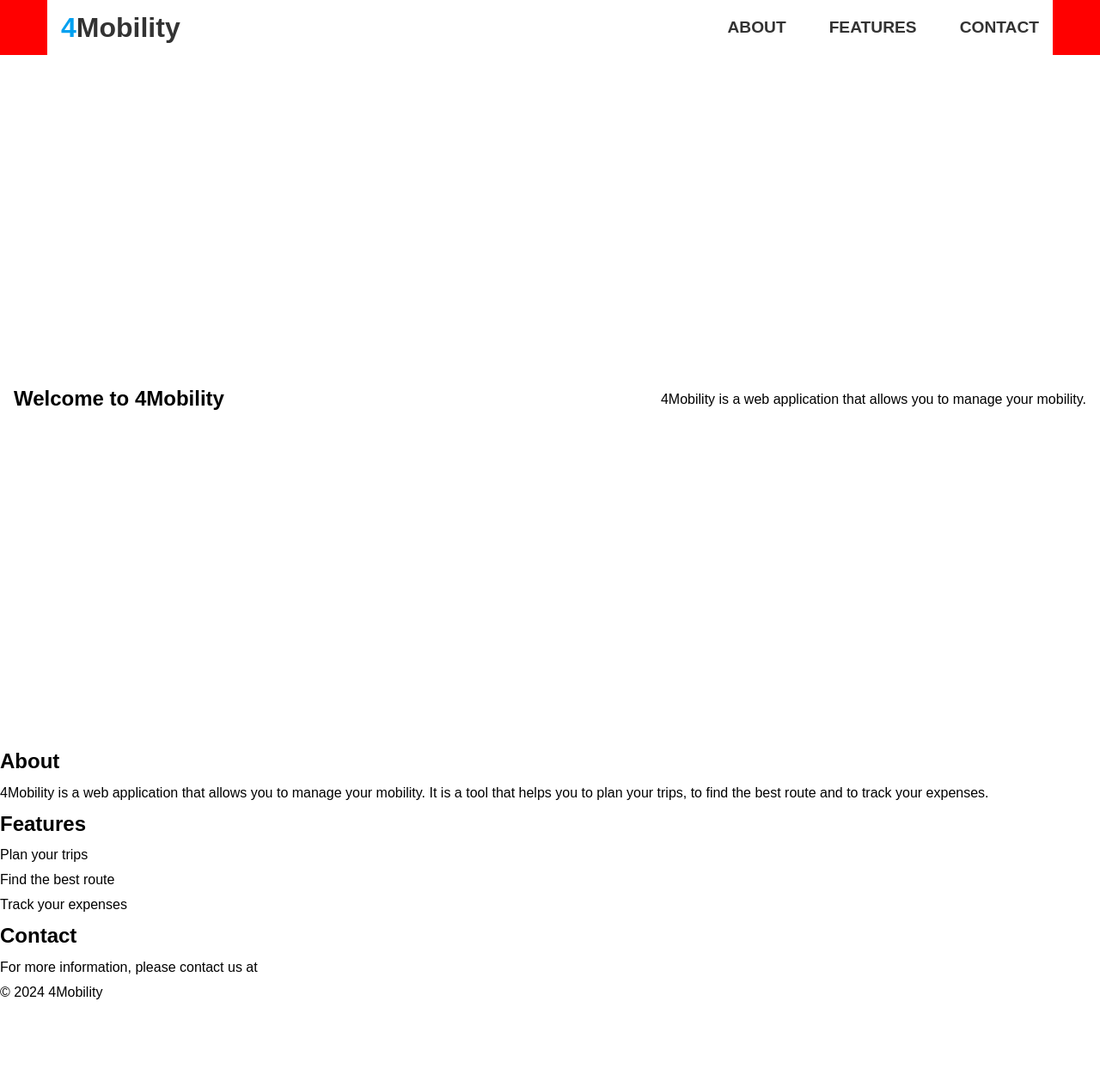
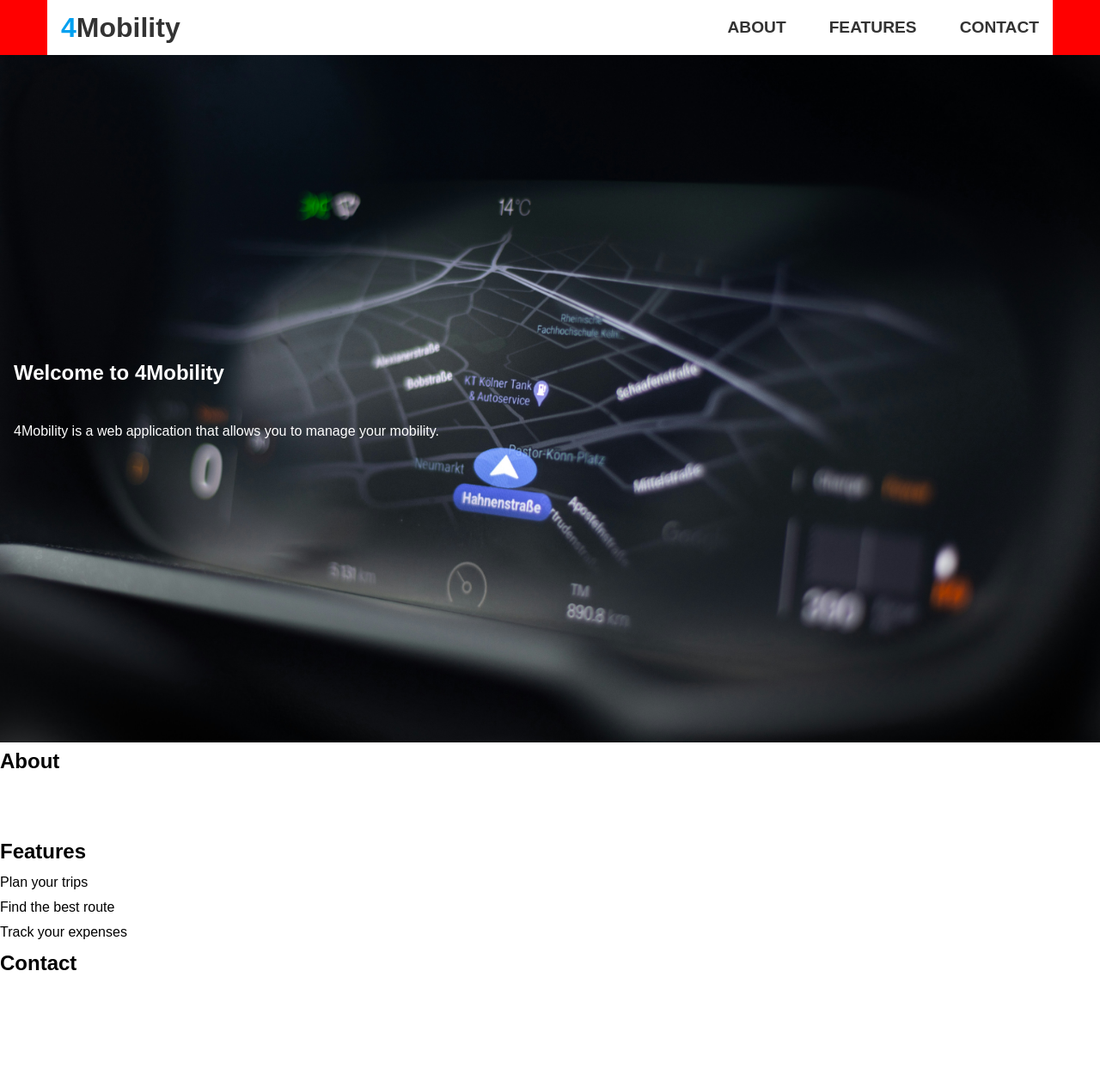
Before and after one commit to kiddingmz/4Mobility, a Django app: page / in a window 1280 px wide. Shown: the whole page at 86% size. Before the commit the page ends 1163 px from the top, so only its background shows below. Run offline with Django 5.2, Linux system fonts and the light colour scheme.

Commit message:
CHORE: I'm making improves the landingpage

```diff
--- a/frontend/landingpages/static/styles/style.css
+++ b/frontend/landingpages/static/styles/style.css
@@ -82,10 +82,30 @@
 
 /** Banner */
 .banner {
+    width: 100vw;
+    height: 100vh;
+}
+
+.sub-banner {
     width: 100%;
-    height: 100vh;
+    height: 100%;
+    background-image: url('../images/gps_tracker.jpg');
+    background-position: center;
+    background-size: cover;
+    background-repeat: no-repeat;
+}
+
+.sub-banner h2, p {
     padding: 1rem;
+    color: white;
+}
+
+.sub-banner-content {
+    width: 100%;
+    max-width: 1170px;
+    height: 100%;
     display: flex;
-    justify-content: space-between;
-    align-items: center;
+    flex-direction: column;
+    justify-content: center;
+    background-color: transparent;
 }
--- a/frontend/landingpages/templates/landingpages/landingpage.html
+++ b/frontend/landingpages/templates/landingpages/landingpage.html
@@ -27,8 +27,12 @@
 
     <!-- Banner -->
     <section class="banner" id="banner">
-        <h2>Welcome to 4Mobility</h2>
-        <p>4Mobility is a web application that allows you to manage your mobility.</p>
+        <div class="sub-banner">
+            <div class="sub-banner-content">
+                <h2>Welcome to 4Mobility</h2>
+                <p>4Mobility is a web application that allows you to manage your mobility.</p>
+            </div>
+        </div>
     </section>
     <!-- End of Banner -->
 
```
Also changed, not shown: frontend/landingpages/static/images/gps_tracker.jpg (added).
